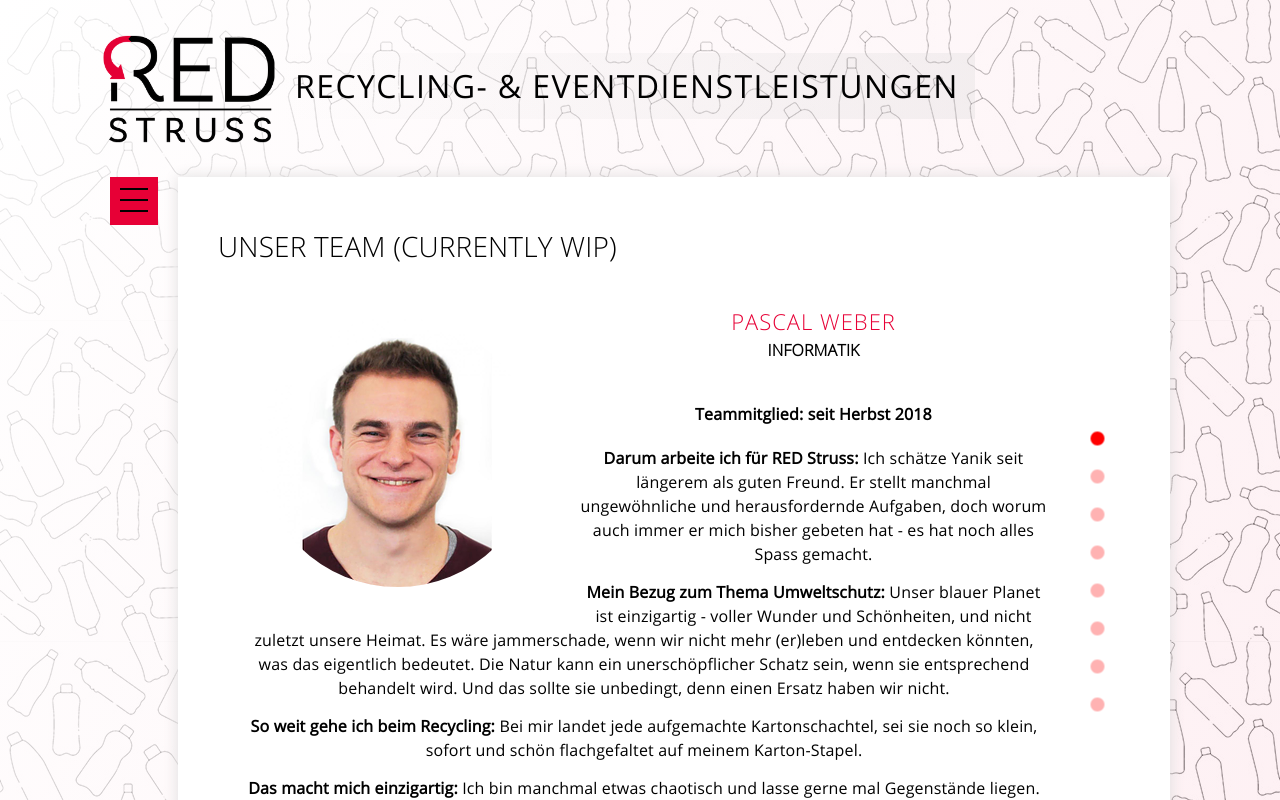
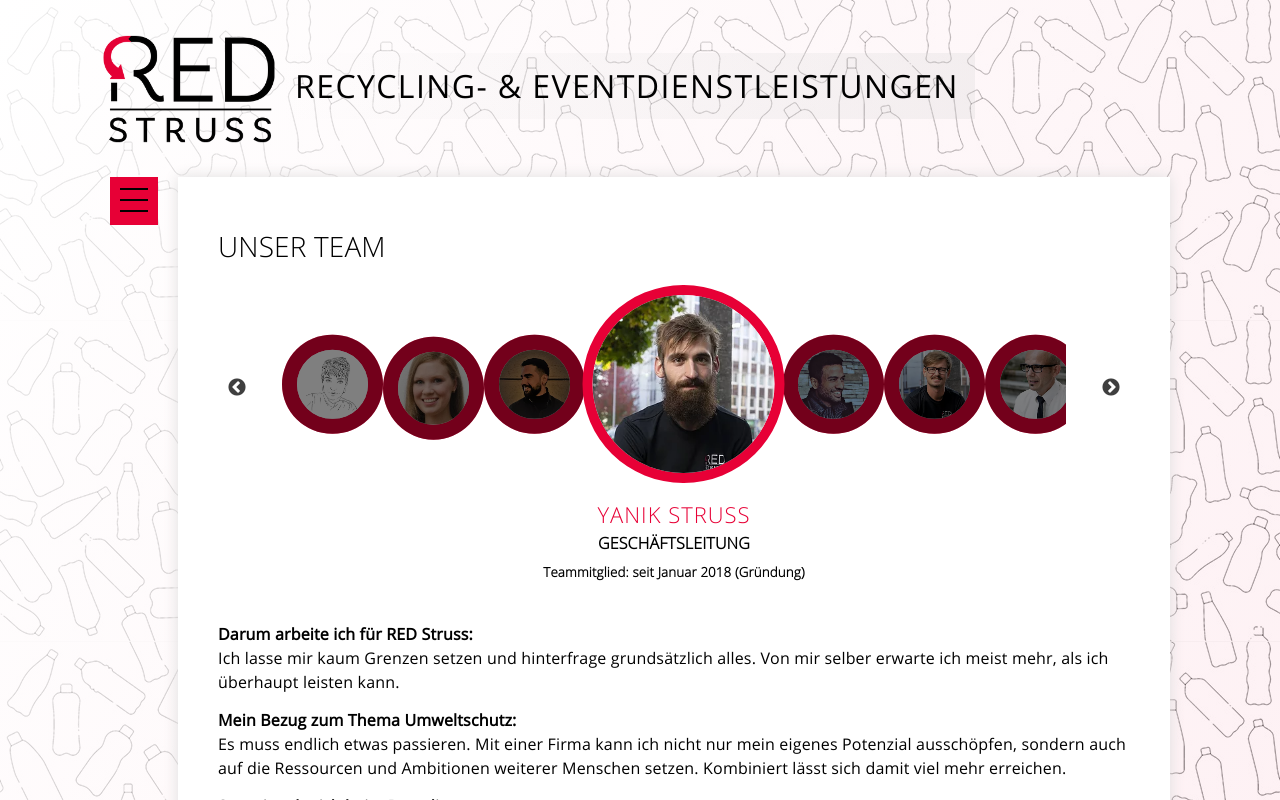
Before and after one commit to weeebr/red-struss, a React (Create React App) app: page /team in a window 1280 px wide. Shown: the top 800 px of the page. Built offline with nearby package versions, Linux system fonts and the light colour scheme.

Commit message:
rework of team slider

```diff
--- a/package.json
+++ b/package.json
@@ -14,8 +14,10 @@
     "react-responsive-carousel": "^3.1.50",
     "react-router-dom": "^5.1.2",
     "react-scripts": "3.2.0",
+    "react-slick": "^0.25.2",
     "react-swipeable-views": "^0.13.3",
     "react-test-renderer": "^16.10.2",
+    "slick-carousel": "^1.8.1",
     "styled-components": "^4.4.0"
   },
   "scripts": {
--- a/src/generic-components/Image.js
+++ b/src/generic-components/Image.js
@@ -5,4 +5,6 @@ export const getAltText = icon => {
   return src.substring(src.lastIndexOf("/") + 1, src.indexOf("."));
 };
 
-export default img => <img src={img.src} alt={getAltText(img)} />;
+export default (img, props) => (
+  <img src={img.src} alt={getAltText(img)} {...props} />
+);
--- a/src/index.js
+++ b/src/index.js
@@ -65,7 +65,7 @@ const Pages = () => {
               path="/referenzen"
               component={ReferenzenPartner}
             />
-            <Page title="UnserTeam" path="/team" component={UnserTeam} />
+            <Page title="Unser Team" path="/team" component={UnserTeam} />
             <Page
               title="Wissenswertes"
               path="/wissenswertes"
--- a/src/pages/UnserTeam/SlideItem.js
+++ b/src/pages/UnserTeam/ProfileInfo.js
@@ -1,23 +1,9 @@
 import React from "react";
 import styled from "styled-components";
 import { colors } from "../../theme";
-import { getImage } from "./ProfileImages";
-import Image from "../../generic-components/Image";
-import "react-responsive-carousel/lib/styles/carousel.min.css";
 import { Hidden } from "@material-ui/core";
 
-const StyledSlide = styled.div`
-  padding: 20px;
-  margin-right: 60px;
-
-  &&& img {
-    border-radius: 50%;
-    border: 12px solid white;
-    float: left;
-    margin: 0px 30px 20px 10px;
-    width: unset;
-  }
-
+const StyledDiv = styled.div`
   h3 {
     font-size: 22px;
     color: ${colors.primaryRed};
@@ -26,17 +12,22 @@ const StyledSlide = styled.div`
   h4 {
     font-size: 16px;
     text-transform: uppercase;
-    margin-bottom: 40px;
   }
 
   h3,
-  h4 {
+  h4,
+  .since {
     font-family: OpenSansLight;
     text-align: center;
   }
+
+  .since {
+    margin-bottom: 40px;
+    margin-top: 8px;
+  }
 `;
 
-const SlideItem = ({ member, idx, currentSlideIdx }) => {
+const Profileinfo = ({ member, idx, currentSlideIdx }) => {
   const {
     name,
     seit,
@@ -48,33 +39,36 @@ const SlideItem = ({ member, idx, currentSlideIdx }) => {
   } = member;
 
   return (
-    <StyledSlide>
-      <Image src={getImage(name)} />
-      <Hidden xsUp={idx !== currentSlideIdx}>
+    <Hidden key={`hidden-${idx}`} xsUp={idx !== currentSlideIdx}>
+      <StyledDiv>
         <h3>{name}</h3>
         <h4>{funktion}</h4>
-        <p>
+        <h5 className="since">
           <strong>Teammitglied: seit {seit}</strong>
-        </p>
+        </h5>
         <p style={{ marginTop: 20 }}>
           <strong>Darum arbeite ich für RED Struss: </strong>
+          <br />
           {motivation}
         </p>
         <p>
           <strong>Mein Bezug zum Thema Umweltschutz: </strong>
+          <br />
           {umweltschutz}
         </p>
         <p>
           <strong>So weit gehe ich beim Recycling: </strong>
+          <br />
           {recycling}
         </p>
         <p>
           <strong>Das macht mich einzigartig: </strong>
+          <br />
           {einzigartig}
         </p>
-      </Hidden>
-    </StyledSlide>
+      </StyledDiv>
+    </Hidden>
   );
 };
 
-export default SlideItem;
+export default Profileinfo;
--- a/src/pages/UnserTeam/UnserTeam.js
+++ b/src/pages/UnserTeam/UnserTeam.js
@@ -1,48 +1,76 @@
 import React from "react";
-import { Carousel } from "react-responsive-carousel";
+import Slider from "react-slick";
+import mitarbeiter from "../../assets/data/mitarbeiter";
+import Image from "../../generic-components/Image";
+import { getImage } from "./ProfileImages";
 import styled from "styled-components";
-import { colors } from "../../theme";
-import mitarbeiter from "../../assets/data/mitarbeiter";
-import SlideItem from "./SlideItem";
+import "slick-carousel/slick/slick.css";
+import "slick-carousel/slick/slick-theme.css";
+import { colors } from "./../../theme/index";
+import Profileinfo from "./ProfileInfo";
 
-const StyledCarousel = styled(Carousel)`
-  .carousel {
-    display: flex;
-    .slide {
-      background: transparent;
+const SliderWrapper = styled.div`
+  margin: 0 7%;
+
+  .slick-slider {
+    .slick-list {
+      margin-bottom: 10px;
+      position: relative;
+
+      .slick-slide {
+        transition: all 0.3s ease;
+        position: relative;
+        cursor: pointer;
+        transform: translateY(50%);
+
+        &.slick-current {
+          transform-origin: top center;
+          transform: scale(2);
+          z-index: 2;
+          margin: 0 2%;
+
+          img {
+            border: 5px solid ${colors.primaryRed};
+          }
+        }
+
+        &:not(.slick-current) {
+          div::before {
+            position: absolute;
+            content: "";
+            display: block;
             height: 100%;
+            width: 100%;
+            border-radius: 50%;
+            background: rgba(0, 0, 0, 0.5);
+          }
+        }
 
-      &:not(.selected) {
-        height: 0;
+        img {
+          border-radius: 50%;
+          border: 15px solid ${colors.primaryRed};
         }
       }
     }
 
-  && .control-dots {
-    padding: 0;
-    display: inline-flex;
-    margin: 0;
-    position: static;
-    width: 305px;
-    position: absolute;
-    right: -120px;
-    transform: rotate(90deg);
-    top: 280px;
-    bottom: unset;
+    .slick-prev {
+      left: -7%;
+    }
 
-    .dot {
-      background: ${colors.primaryRed};
-      width: 14px;
-      height: 14px;
-      margin: 0 12px;
-      background: red;
-      box-shadow: 0 0 0 3px white;
+    .slick-next {
+      right: -7%;
+    }
+
+    .slick-prev,
+    .slick-next {
+      top: calc(50% + 2px);
+
+      &::before {
+        color: black;
+      }
     }
   }
 `;
-
-const UnserTeam = () => {
-  const [currentSlideIdx, setCurrentSlideIdx] = React.useState(0);
 
 const shuffleArray = array => {
   for (let i = array.length - 1; i > 0; i--) {
@@ -53,26 +81,44 @@ const UnserTeam = () => {
   return array;
 };
 
+shuffleArray(mitarbeiter);
+
+const UnserTeam = () => {
+  const [currentSlideIdx, setCurrentSlideIdx] = React.useState(0);
+
   return (
     <>
-      <h1>Unser Team (currently WIP)</h1>
-      <StyledCarousel
-        showArrows={false}
-        showIndicators
-        showStatus={false}
-        showThumbs={false}
-        stopOnHover
-        onChange={setCurrentSlideIdx}
+      <h1>Unser Team</h1>
+      <SliderWrapper>
+        <Slider
+          arrows
+          infinite
+          slidesToShow={7}
+          centerMode
+          focusOnSelect
+          centerPadding={40}
+          afterChange={setCurrentSlideIdx}
         >
-        {shuffleArray(mitarbeiter).map((m, idx) => (
-          <SlideItem
-            currentSlideIdx={currentSlideIdx}
-            idx={idx}
-            key={m}
-            member={m}
+          {mitarbeiter.map((m, idx) => (
+            <Image
+              style={{
+                transform:
+                  currentSlideIdx > idx ? "skewX(30deg)" : "skewY(30deg)",
+              }}
+              key={`img-${idx}`}
+              src={getImage(m.name)}
             />
           ))}
-      </StyledCarousel>
+        </Slider>
+      </SliderWrapper>
+      {mitarbeiter.map((m, idx) => (
+        <Profileinfo
+          member={m}
+          key={`hidden-${idx}`}
+          idx={idx}
+          currentSlideIdx={currentSlideIdx}
+        />
+      ))}
     </>
   );
 };
```
Also changed, not shown: 1 other file (tests, documents, lock files or other folders). Lines whose indentation alone changed are shown as unchanged.
